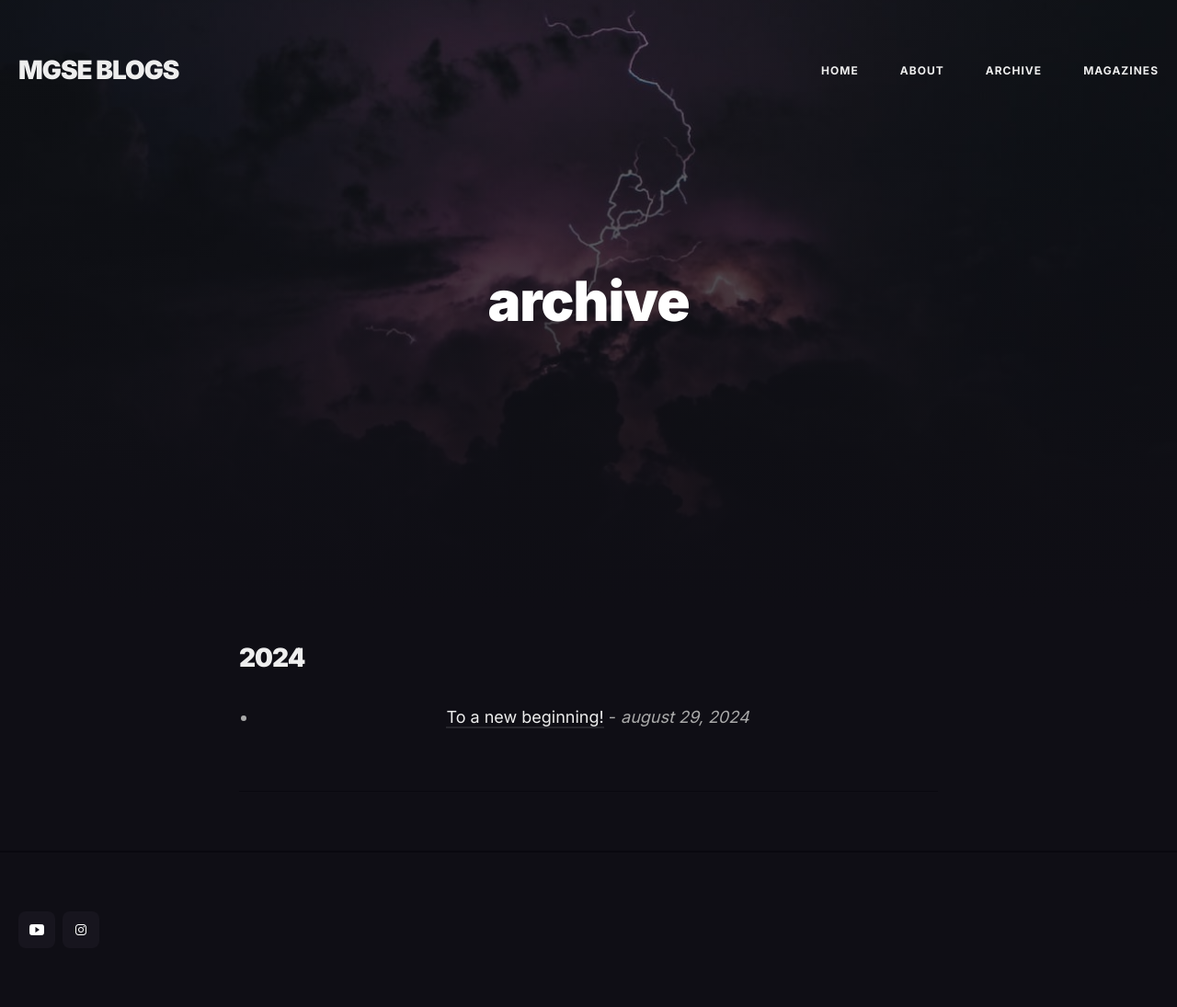
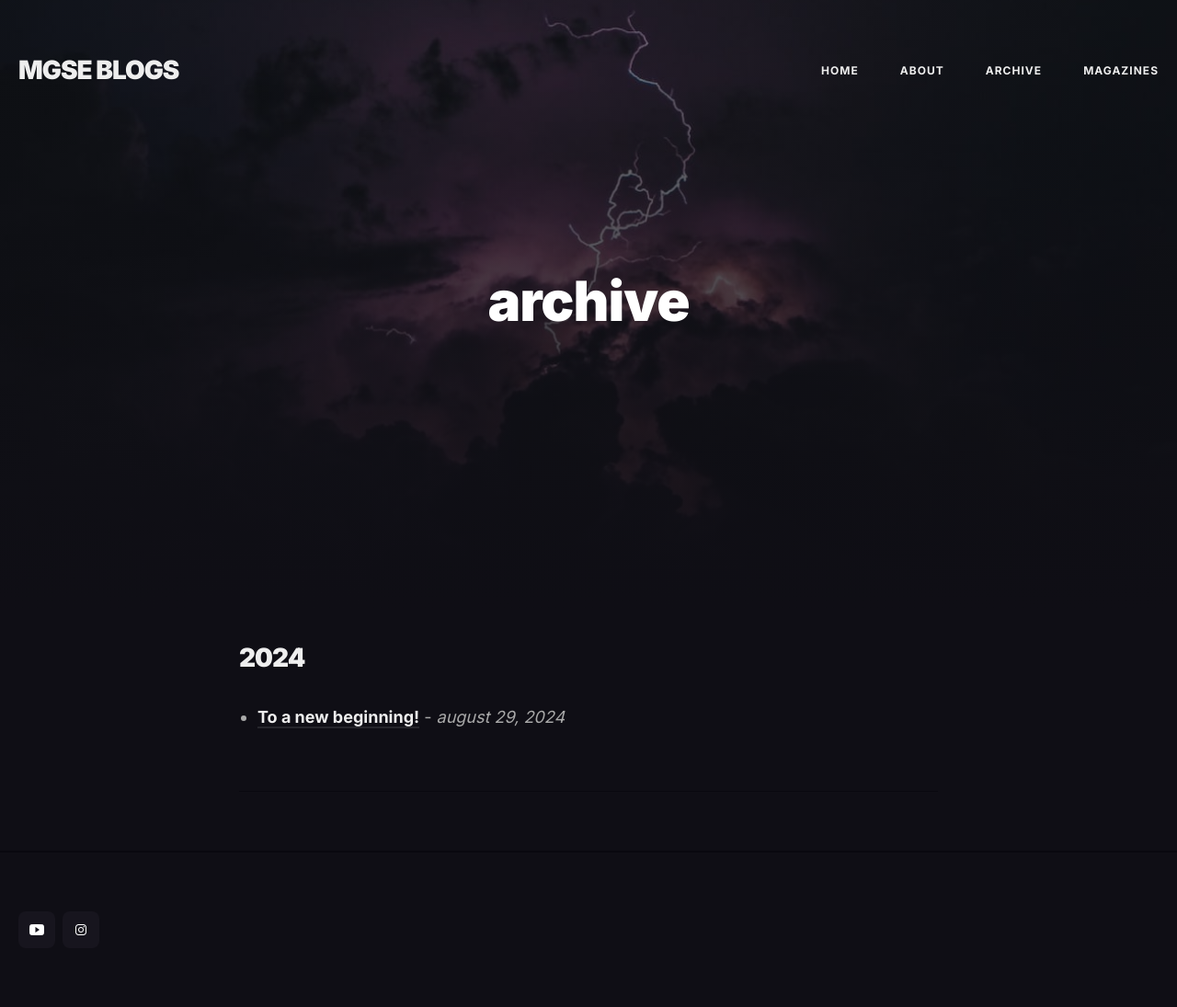
Before and after one commit to MGSE-Blogs/mgse-blogs.github.io, a Jekyll site: the page built from _pages/archive.md, in a window 1280 px wide. Shown: the whole page at 92% size. Built offline with Jekyll 4.4.1, drawn with Linux system fonts in a browser that asks for light colours; nearby versions of some CDN libraries; comment, search, counter and statistics services are not loaded.

Commit message:
Update archive.md

```diff
--- a/_pages/archive.md
+++ b/_pages/archive.md
@@ -5,9 +5,6 @@
 image: '/images/12.jpg'
 ---
 ## 2024
-<div style="text-align: center;">
-- [To a new beginning!](https://mgse-blogs.github.io/2024/08/29/to-a-new-beginning/) - *august 29, 2024*
-</div>
-
+- **[To a new beginning!](https://mgse-blogs.github.io/2024/08/29/to-a-new-beginning/)** - *august 29, 2024*
 
 <hr>
```
